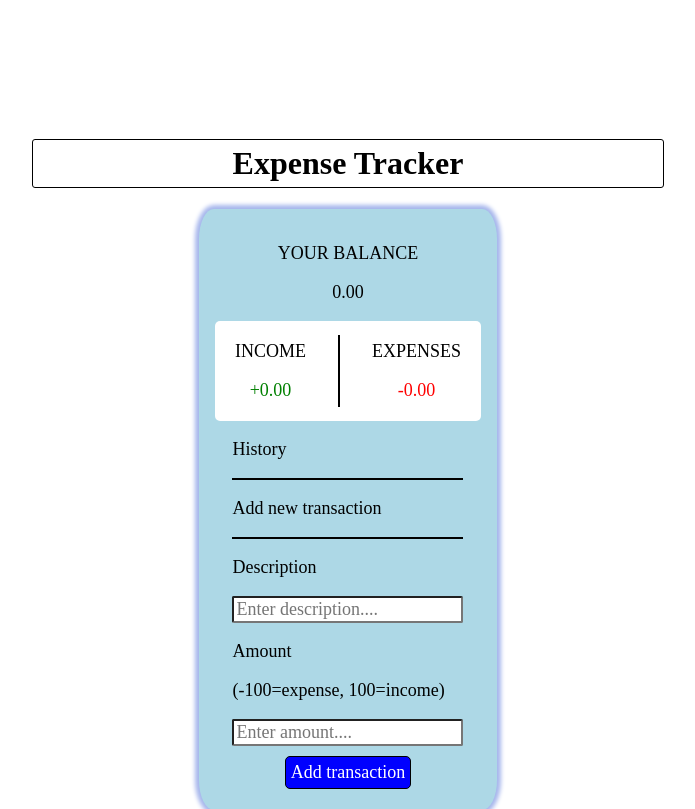
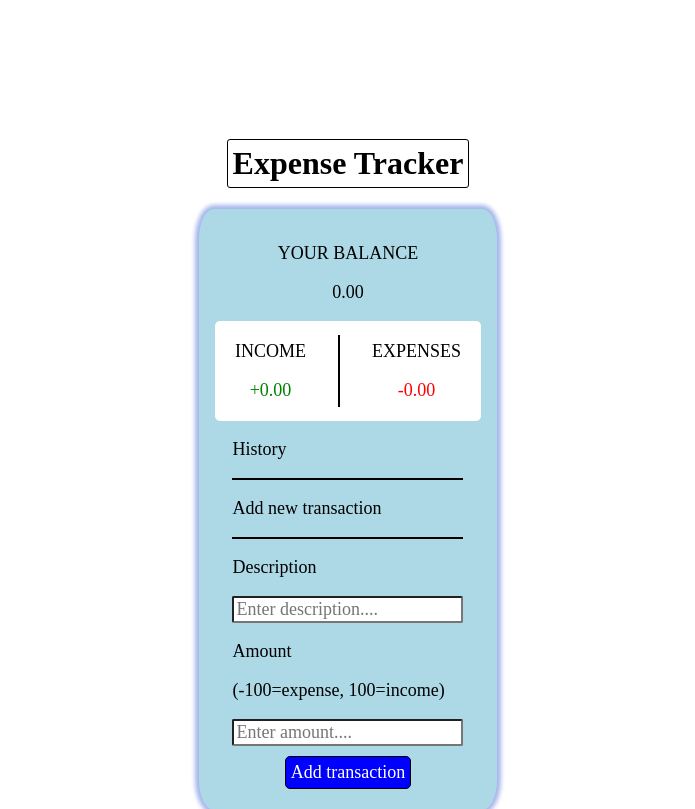
Before and after one commit to pravalika2279/Expense-Tracker, a Django app: page / in a window 1280 px wide. Shown: the top 809 px of the page, without its empty margins (292-987 px from the left). Run offline with Django 5.2, Linux system fonts and the light colour scheme.

Commit message:
changes in index.html

```diff
--- a/docs/index.html
+++ b/docs/index.html
@@ -2,6 +2,7 @@
 <html lang="en">
 <head>
     <meta charset="UTF-8">
+    <meta name="viewport" content="width=device-width, initial-scale=1.0">
     <title>Expense Tracker</title>
 
     <style>
@@ -21,8 +22,6 @@
             text-align: center;
             color:black;
             padding: 5px;
-            padding-right: 200px;
-            padding-left: 200px;
             border: 1px solid black;
             border-radius: 3px;
         }
--- a/tracker/templates/index.html
+++ b/tracker/templates/index.html
@@ -2,6 +2,7 @@
 <html lang="en">
 <head>
     <meta charset="UTF-8">
+    <meta name="viewport" content="width=device-width, initial-scale=1.0">
     <title>Expense Tracker</title>
 
     <style>
@@ -21,8 +22,6 @@
             text-align: center;
             color:black;
             padding: 5px;
-            padding-right: 200px;
-            padding-left: 200px;
             border: 1px solid black;
             border-radius: 3px;
         }
```
